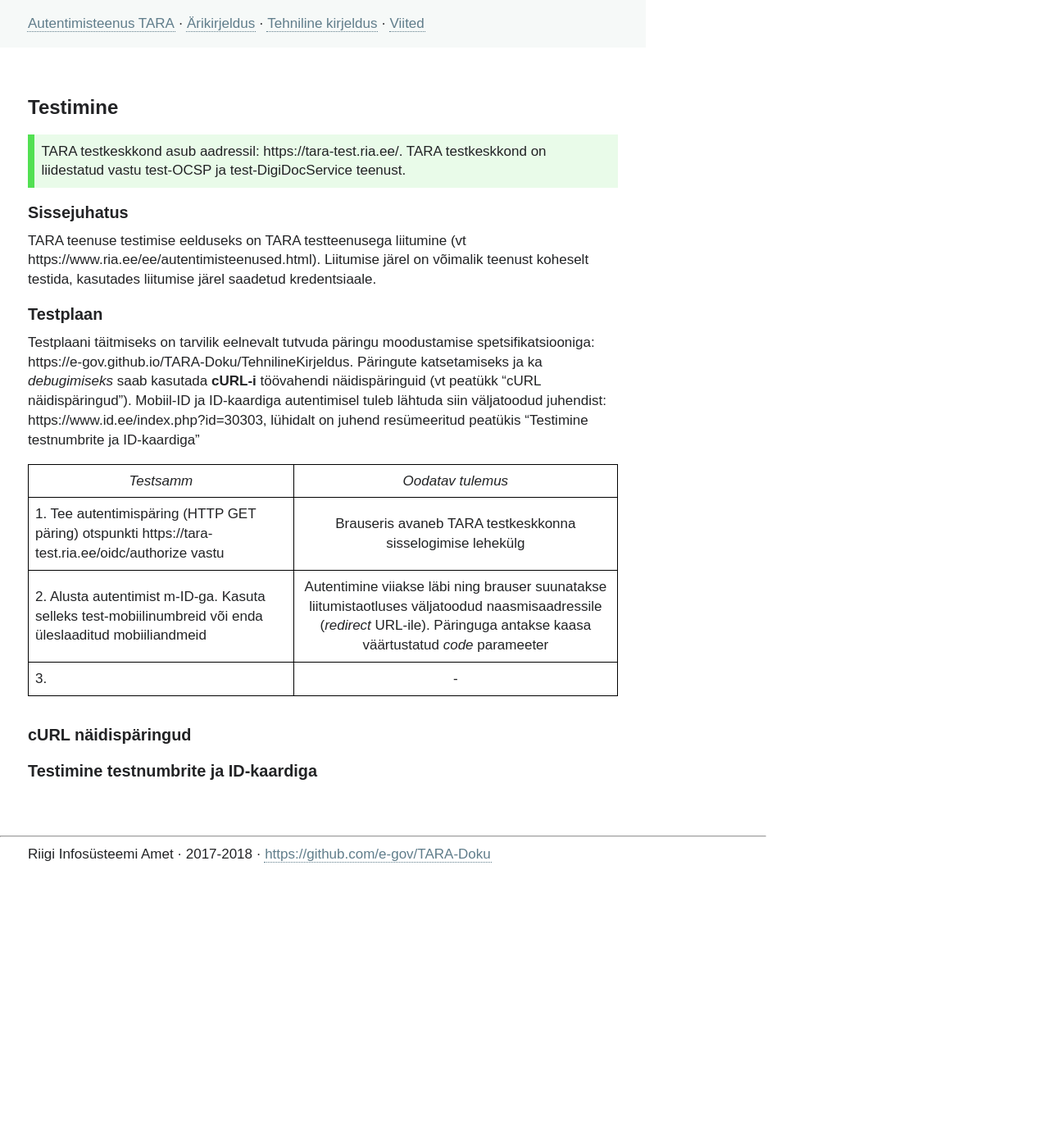
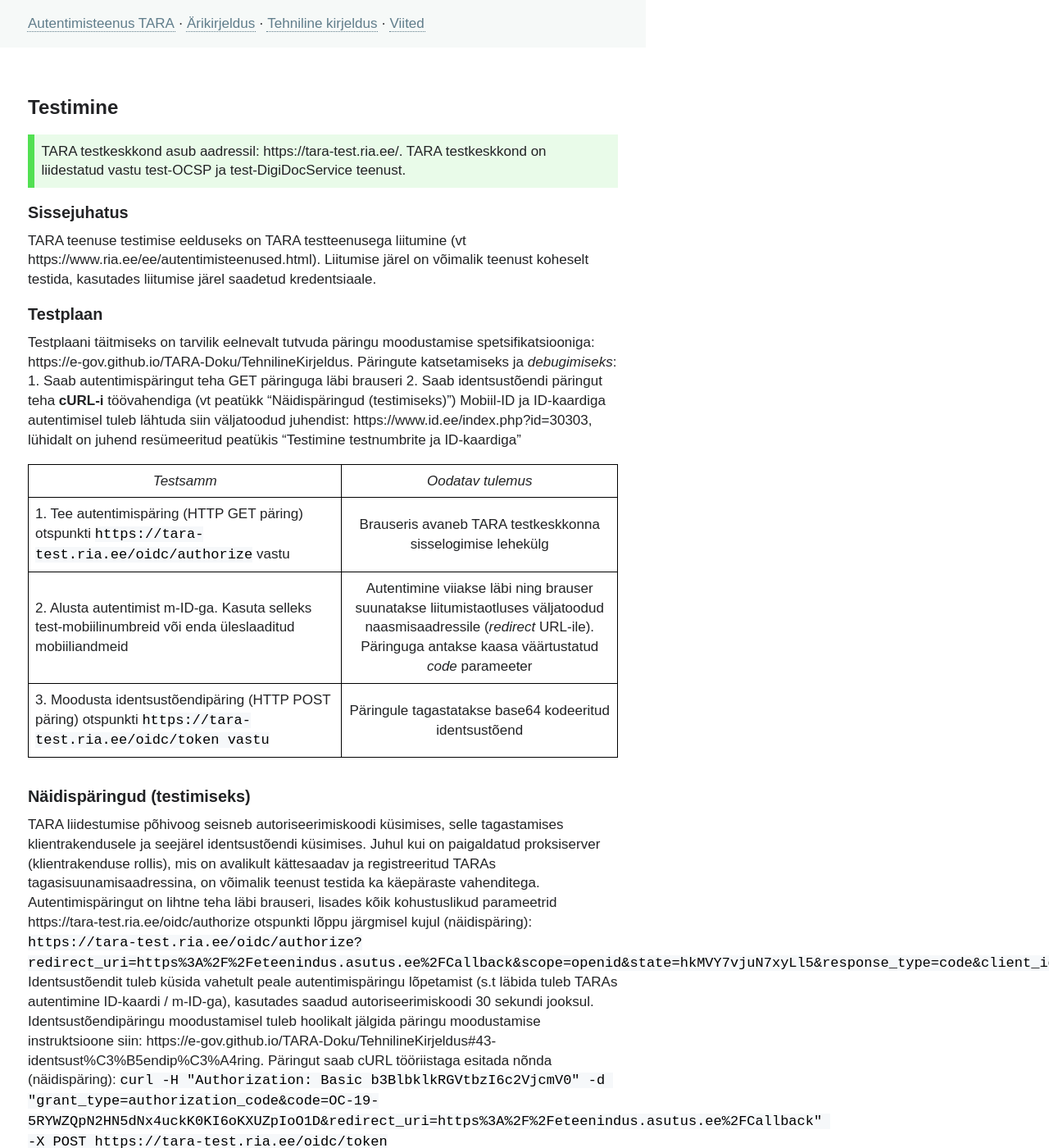
Before and after one commit to e-gov/TARA-Doku, a Jekyll site: the page built from Testimine.md, in a window 1280 px wide and 1400 px high. Shown: the whole window at 82% size. Built offline with Jekyll 4.4.1, drawn with Linux system fonts in a browser that asks for light colours; our own code applies the rules of GitHub Pages for plain Markdown files; some of the changed text lies outside the part shown.

Commit message:
Added paragraphs Testimine.md

```diff
--- a/Testimine.md
+++ b/Testimine.md
@@ -15,16 +15,28 @@ Liitumise järel on võimalik teenust koheselt testida, kasutades liitumise jär
 ## Testplaan
 
 Testplaani täitmiseks on tarvilik eelnevalt tutvuda päringu moodustamise spetsifikatsiooniga: https://e-gov.github.io/TARA-Doku/TehnilineKirjeldus.
-Päringute katsetamiseks ja ka *debugimiseks* saab kasutada **cURL-i** töövahendi näidispäringuid (vt peatükk "cURL näidispäringud").
+Päringute katsetamiseks ja *debugimiseks*:
+	1. Saab autentimispäringut teha GET päringuga läbi brauseri
+	2. Saab identsustõendi päringut teha **cURL-i** töövahendiga (vt peatükk "Näidispäringud (testimiseks)")
 Mobiil-ID ja ID-kaardiga autentimisel tuleb lähtuda siin väljatoodud juhendist: https://www.id.ee/index.php?id=30303, lühidalt on juhend resümeeritud peatükis "Testimine testnumbrite ja ID-kaardiga"
 
 
 | Testsamm      | Oodatav tulemus|
 | ------------- |:-------------:|
-| 1. Tee autentimispäring (HTTP GET päring) otspunkti https://tara-test.ria.ee/oidc/authorize vastu |  Brauseris avaneb TARA testkeskkonna sisselogimise lehekülg |
+| 1. Tee autentimispäring (HTTP GET päring) otspunkti `https://tara-test.ria.ee/oidc/authorize` vastu |  Brauseris avaneb TARA testkeskkonna sisselogimise lehekülg |
 | 2. Alusta autentimist m-ID-ga. Kasuta selleks test-mobiilinumbreid või enda üleslaaditud mobiiliandmeid | Autentimine viiakse läbi ning brauser suunatakse liitumistaotluses väljatoodud naasmisaadressile (*redirect* URL-ile). Päringuga antakse kaasa väärtustatud *code* parameeter |
-| 3.  | -     |
+| 3. Moodusta identsustõendipäring (HTTP POST päring) otspunkti `https://tara-test.ria.ee/oidc/token vastu`| Päringule tagastatakse base64 kodeeritud identsustõend |
 
-## cURL näidispäringud
+## Näidispäringud (testimiseks)
+TARA liidestumise põhivoog seisneb autoriseerimiskoodi küsimises, selle tagastamises klientrakendusele ja seejärel identsustõendi küsimises. Juhul kui on paigaldatud proksiserver (klientrakenduse rollis), mis on avalikult kättesaadav ja registreeritud TARAs tagasisuunamisaadressina, on võimalik teenust testida ka käepäraste vahenditega.
+Autentimispäringut on lihtne teha läbi brauseri, lisades kõik kohustuslikud parameetrid https://tara-test.ria.ee/oidc/authorize otspunkti lõppu järgmisel kujul (näidispäring):
+`https://tara-test.ria.ee/oidc/authorize?redirect_uri=https%3A%2F%2Feteenindus.asutus.ee%2FCallback&scope=openid&state=hkMVY7vjuN7xyLl5&response_type=code&client_id=58e7ba35aab5b4f1671a`
+Identsustõendit tuleb küsida vahetult peale autentimispäringu lõpetamist (s.t läbida tuleb TARAs autentimine ID-kaardi / m-ID-ga), kasutades saadud autoriseerimiskoodi 30 sekundi jooksul. Identsustõendipäringu moodustamisel tuleb hoolikalt jälgida päringu moodustamise instruktsioone siin: https://e-gov.github.io/TARA-Doku/TehnilineKirjeldus#43-identsust%C3%B5endip%C3%A4ring. Päringut saab cURL tööriistaga esitada nõnda (näidispäring):
+`curl -H "Authorization: Basic b3BlbklkRGVtbzI6c2VjcmV0" -d "grant_type=authorization_code&code=OC-19-5RYWZQpN2HN5dNx4uckK0KI6oKXUZpIoO1D&redirect_uri=https%3A%2F%2Feteenindus.asutus.ee%2FCallback" -X POST https://tara-test.ria.ee/oidc/token`
 
 ## Testimine testnumbrite ja ID-kaardiga
+TARA testkeskkond on suunatud vastu test-OCSP ja test-DigiDocService teenust. See tähendab, et TARAs tuleb autentimise läbiviimiseks rakendada testnumbreid ja test ID-kaarte või teha oma mobiilinumber ja ID-kaardi sertifikaadid kättesaadavaks ka testteenuse andmebaasis. Lähemalt võimalustest:
+1. Testnumbrid on kättesaadavad siit: https://github.com/SK-EID/dds-documentation/wiki/Test-number-for-automated-testing-in-DEMO. Rakendada ainult Eesti (EE) testnumbreid ja isikukoode.
+2. Test ID-kaardi peab tellima SK-lt: https://www.sk.ee/teenused/testkaardid/. Juhul kui on võimalus enda ID-kaarti kasutada, ei ole test-kaardi tellimine vajalik.
+3. Isikliku mobiilinumbri saab laadida üles siin: https://demo.sk.ee/MIDCertsReg/. Selleks järgida lehel paiknevat juhendit. Peale isikliku numbri üleslaadimist on võimalik TARA testkeskkonda siseneda oma mobiilinumbri ja isikukoodiga.
+4. Isikliku ID-kaardi sertifikaadid saab laadida üles siin: https://demo.sk.ee/upload_cert/. Selleks järgida lehel paiknevat juhendit. Peale sertifikaadi üleslaadimist test andmebaasi saab isikliku ID-kaardiga siseneda TARAsse.
```
